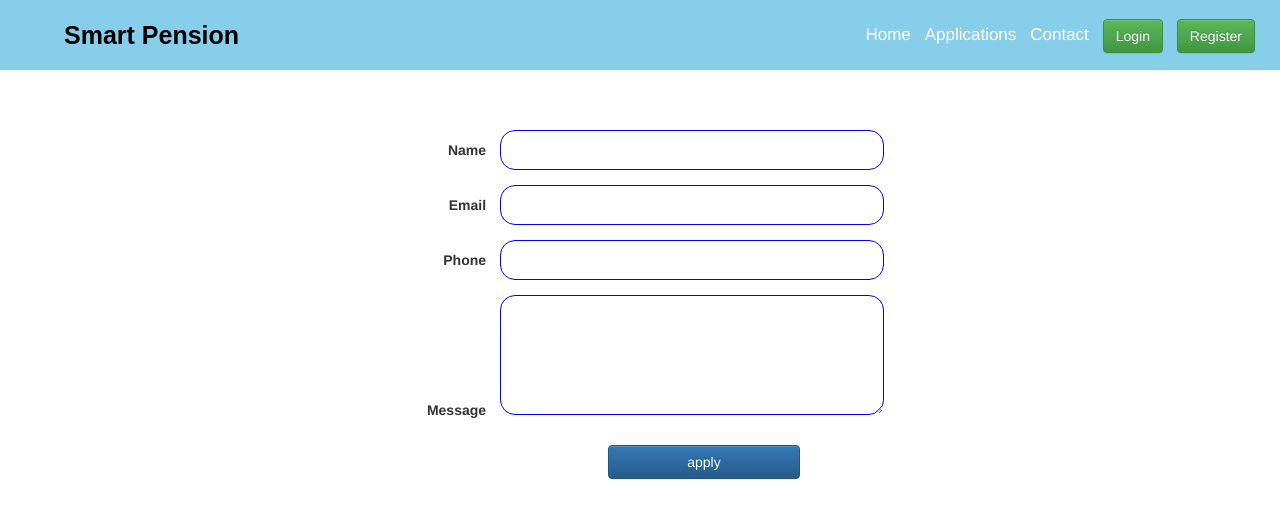
After one commit to martin-ngigi/SmartPension, a PHP site: page /contact.php in a window 1280 px wide. The commit adds this page. Shown: the top 519 px of the page. Run offline with PHP 8.4, Linux system fonts and the light colour scheme.

Commit message:
Added Contact page

```diff
--- a/Register.php
+++ b/Register.php
@@ -153,6 +153,7 @@ if (isset($_POST['register_btn'])) {
 		<div class="logout">
 			<a href="index.php"> Home </a>
 			<a href="apply.php"> Applications </a>
+			<a href="contact.php">Contact</a>
 			<a href="login.php" class="btn btn-primary">Login</a>
 		</div>
 		<h1>Register</h1>
--- a/applicant_sidebar.php
+++ b/applicant_sidebar.php
@@ -2,6 +2,7 @@
 	<a href="">Applicant Dashboard</a>
 	<div class="logout">
 		<a href="applicanthome.php"> Home </a>
+		<li><a href="contact.php">Contact</a></li>
 		<a href="apply.php"> Applications </a>
 		<a href="logout.php" class="btn btn-primary">Logout</a>
 	</div>
--- a/applicanthome.php
+++ b/applicanthome.php
@@ -46,6 +46,7 @@ if (isset($_POST['update_btn'])) {
 		<label class="logo">Smart Pension</label>
 		<ul>
 			<li><a href="applicanthome.php">Home</a></li>
+			<li><a href="contact.php">Contact</a></li>
 			<li><a href="applications_applicant.php">Applications</a></li>
 			<li><a href="update_profile.php">Update Profile</a></li>
 			<li><a href="index.php" class="btn btn-success">Logout</a></li>
--- /dev/null
+++ b/contact.php
@@ -0,0 +1,141 @@
+<!DOCTYPE html>
+<html>
+<head>
+	<title>Contact</title>
+
+	<style type="text/css">
+		nav
+		{
+			/*position: fixed;*/
+			background-color: skyblue;
+			height: 70px;
+			width: 100%;
+			z-index: 1;
+		}
+
+		.logo
+		{
+			font-size: 25px;
+			position: relative;
+			left: 5%;
+			color: black;
+			font-weight: bold;
+			line-height: 70px;
+
+			box-sizing: border-box;
+			font-family: "Poppins", sans-serif;
+		}
+
+		ul{
+			position: relative;
+			float: right;
+			margin-right: 20px;
+		}
+
+		ul li{
+			display: inline-block;
+			line-height: 70px;
+			margin: 0 5px;
+		}
+
+		ul li a
+		{
+			text-decoration: none;
+			color: white;
+			font-size: 17px;
+		}
+
+		.adm_int
+			{
+				padding-top: 10px;
+			}
+		.label_text
+		{
+			display: inline-block;
+			width: 100px;
+			text-align: right;
+			padding: 10px;
+		}
+		.input_deg
+		{
+			width: 30%;
+			height: 40px;
+			border-radius: 15px;
+			border: 1px solid blue;
+		}
+
+		.adm_int
+		{
+			padding-top: 10px;
+		}
+		/*. is used for class*/
+		.input_txt
+		{
+			width: 30%;
+			height: 120px;
+			border-radius: 15px;
+			border: 1px solid blue;
+		}
+
+
+		/*# is used for id*/
+		#submit
+		{
+			position: relative;
+			width: 15%;
+			left: 5%;
+		}
+
+		form {
+			margin-top: 50px;
+		}
+
+
+
+	</style>
+
+		<!-- Latest compiled and minified CSS -->
+	<link rel="stylesheet" href="https://cdn.jsdelivr.net/npm/bootstrap@3.3.7/dist/css/bootstrap.min.css" integrity="sha384-BVYiiSIFeK1dGmJRAkycuHAHRg32OmUcww7on3RYdg4Va+PmSTsz/K68vbdEjh4u" crossorigin="anonymous">
+
+	<!-- Optional theme -->
+	<link rel="stylesheet" href="https://cdn.jsdelivr.net/npm/bootstrap@3.3.7/dist/css/bootstrap-theme.min.css" integrity="sha384-rHyoN1iRsVXV4nD0JutlnGaslCJuC7uwjduW9SVrLvRYooPp2bWYgmgJQIXwl/Sp" crossorigin="anonymous">
+
+	<!-- Latest compiled and minified JavaScript -->
+	<script src="https://cdn.jsdelivr.net/npm/bootstrap@3.3.7/dist/js/bootstrap.min.js" integrity="sha384-Tc5IQib027qvyjSMfHjOMaLkfuWVxZxUPnCJA7l2mCWNIpG9mGCD8wGNIcPD7Txa" crossorigin="anonymous"></script>
+</head>
+<body>
+	<nav>
+		<label class="logo">Smart Pension</label>
+		<ul>
+			<li><a href="index.php">Home</a></li>
+			<li><a href="apply.php">Applications</a></li>
+			<li><a href="contact.php">Contact</a></li>
+			<li><a href="login.php" class="btn btn-success">Login</a></li>
+			<li><a href="Register.php" class="btn btn-success">Register</a></li>
+		</ul>
+	</nav>
+	<div align="center" class="admission_form">
+		<form action="adm_from_data_check.php" method="POST">
+			<div class="adm_int">
+				<label class="label_text">Name</label>
+				<input class="input_deg" type="text" name="name_input">
+			</div>
+			<div class="adm_int">
+				<label class="label_text">Email</label>
+				<input class="input_deg" type="text" name="email_input">
+			</div>
+			<div class="adm_int">
+				<label class="label_text">Phone</label>
+				<input class="input_deg" type="text" name="phone_input">
+			</div>
+			<div class="adm_int">
+				<label class="label_text">Message</label>
+				<textarea class="input_txt" name="message_input"></textarea>
+			</div>
+			<div class="adm_int">
+				<input class="btn btn-primary" id="submit" type="submit" value="apply" name="apply_btn">
+			</div>
+		</form>
+	</div>
+</body>
+</html>
--- a/index.php
+++ b/index.php
@@ -21,6 +21,7 @@
 		<ul>
 			<li><a href="index.php">Home</a></li>
 			<li><a href="apply.php">Applications</a></li>
+			<li><a href="contact.php">Contact</a></li>
 			<li><a href="login.php" class="btn btn-success">Login</a></li>
 			<li><a href="Register.php" class="btn btn-success">Register</a></li>
 		</ul>
--- a/update_profile.php
+++ b/update_profile.php
@@ -131,6 +131,7 @@ session_start();
 	<center>
 		<ul style="background: skyblue;">
 			<li><a href="applicanthome.php">Home</a></li>
+			<li><a href="contact.php">Contact</a></li>
 			<li><a href="applications_applicant.php">Applications</a></li>
 			<li><a href="update_profile.php">Update Profile</a></li>
 			<li><a href="index.php" class="btn btn-success">Logout</a></li>
```
Also changed, not shown: adm_from_data_check.php (added, +40 -0 lines).
